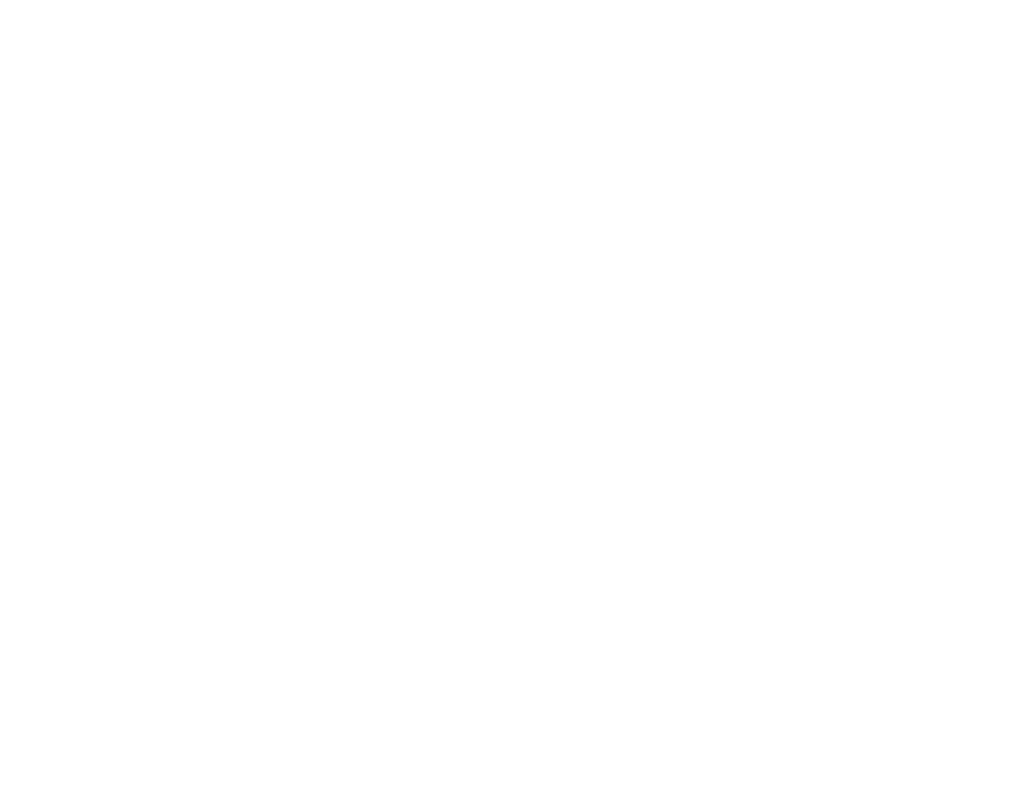
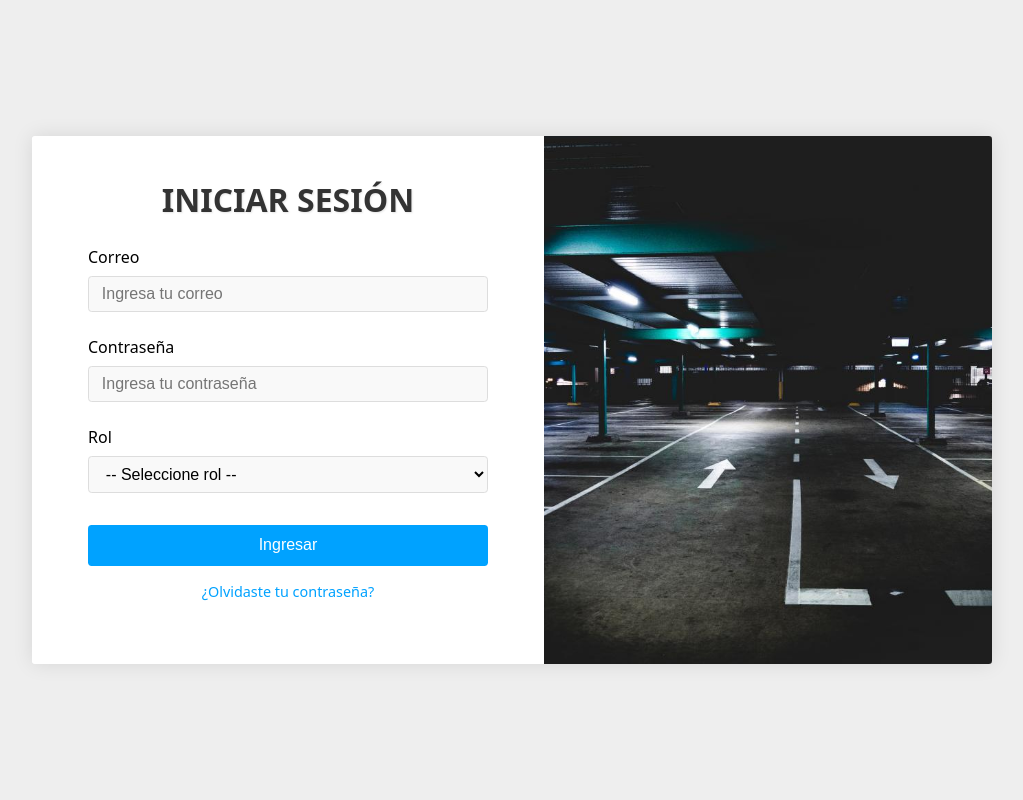
Before and after one commit to RamssCR/parking-project, a PHP site: page / in a window 1280 px wide. Before the commit the part shown is empty. Shown: the whole page, without its empty margins (128-1151 px from the left). Run offline with PHP 8.4, Linux system fonts and the light colour scheme.

Commit message:
Se creó el Login de la aplicación

```diff
--- a/index.php
+++ b/index.php
@@ -1,11 +1,39 @@
 <!DOCTYPE html>
-<html lang="en">
+<html>
 <head>
-    <meta charset="UTF-8">
-    <meta name="viewport" content="width=device-width, initial-scale=1.0">
-    <title>Parqueadero</title>
+    <title>Parking Penta | Login</title>
+    <link rel="stylesheet" href="styles/style.css">
 </head>
 <body>
-
+    <div class="login-container">
+        <div class="form-container">
+            <h1>Iniciar sesión</h1>
+            <form method="post">
+                <div class="container-group">
+                    <label for="email">Correo</label>
+                    <input type="text" id="email" placeholder="Ingresa tu correo" />
+                </div>
+                <div class="container-group">
+                    <label for="password">Contraseña</label>
+                    <input type="password" id="password" placeholder="Ingresa tu contraseña" />
+                </div>
+                <div class="container-group">
+                    <label for="role">Rol</label>
+                    <select name="role" id="role" class="role-select">
+                        <option value="">-- Seleccione rol --</option>
+                        <option value="admin">Administrador</option>
+                        <option value="empleado">Empleado</option>
+                    </select>
+                </div>
+                <div class="btns-group">
+                    <button type="submit">Ingresar</button>
+                    <a href="#">¿Olvidaste tu contraseña?</a>
+                </div>
+            </form>
+        </div>
+        <div class="image-container">
+            <img src="images/parqueadero2.jpg" alt="banner">
+        </div>
+    </div>
 </body>
 </html>
--- /dev/null
+++ b/styles/style.css
@@ -0,0 +1,114 @@
+*{
+    padding: 0;
+    margin: 0;
+    box-sizing: border-box;
+}
+
+body {
+    font-family: system-ui, -apple-system, BlinkMacSystemFont, 'Segoe UI', Roboto, Oxygen, Ubuntu, Cantarell, 'Open Sans', 'Helvetica Neue', sans-serif;
+    background-color: #eee;
+    display: grid;
+    place-items: center;
+    min-height: 100vh;
+}
+
+.login-container {
+    background-color: #fff;
+    border-radius: 0.2em;
+    box-shadow: 0 0 20px rgba(0, 0, 0, 0.1);
+    display: flex;
+    width: 60em;
+    height: 33em;
+    overflow: hidden;
+}
+
+.form-container {
+    padding: 2em 3.5em;
+    overflow: hidden;
+    background-color: rgba(255, 255, 255, 0.9);
+    border-radius: 0.2em;
+}
+
+
+form {
+    display: flex;
+    flex-direction: column;
+    align-items: center;
+    gap: 1.5em;
+    width: 25em;
+}
+
+.form-container h1 {
+    color: #333;
+    text-shadow: 1px 1px 2px rgba(0, 0, 0, 0.1);
+    text-align: center;
+    text-transform: uppercase;
+    padding: 0.3em 0 0.8em 0;
+}
+
+form .container-group{
+    display: flex;
+    flex-direction: column;
+    width: 100%;
+    gap: 0.5em;
+    text-align: left;
+}
+
+form .container-group input[type="text"],
+form .container-group input[type="password"],
+form .container-group select{
+    padding: 0.5em 0.8em;
+    border: 1px solid #dddddd;
+    border-radius: 0.23em;
+    font-size: 1em;
+    background-color: #f9f9f9;
+    outline: none;
+    overflow: hidden;
+}
+
+form .btns-group{
+    display: flex;
+    flex-direction: column;
+    gap: 1em;
+    width: 100%;
+    margin-top: 0.5em;
+}
+
+form .btns-group button {
+    background-color: #00a2ff;
+    color: #fff;
+    padding: 0.7em 2em;
+    border: none;
+    border-radius: 0.23em;
+    cursor: pointer;
+    transition: background-color 0.3s;
+    font-size: 1em;
+}
+
+form .btns-group button:hover {
+    background-color: #0084cc;
+}
+
+form .btns-group a {
+    color: #00a2ff;
+    text-decoration: none;
+    transition: color 0.3s;
+    font-size: 0.9em;
+    text-align: center;
+}
+
+form .btns-group a:hover {
+    color: #0084cc;
+    text-decoration: underline;
+}
+
+.image-container{
+    overflow: hidden;
+    width: 28em;
+}
+
+.image-container img {
+    width: 29em;
+    height: 100%;
+    object-fit: cover;
+}
```
Also changed, not shown: images/parqueadero.jpeg (added), images/parqueadero2.jpg (added).
